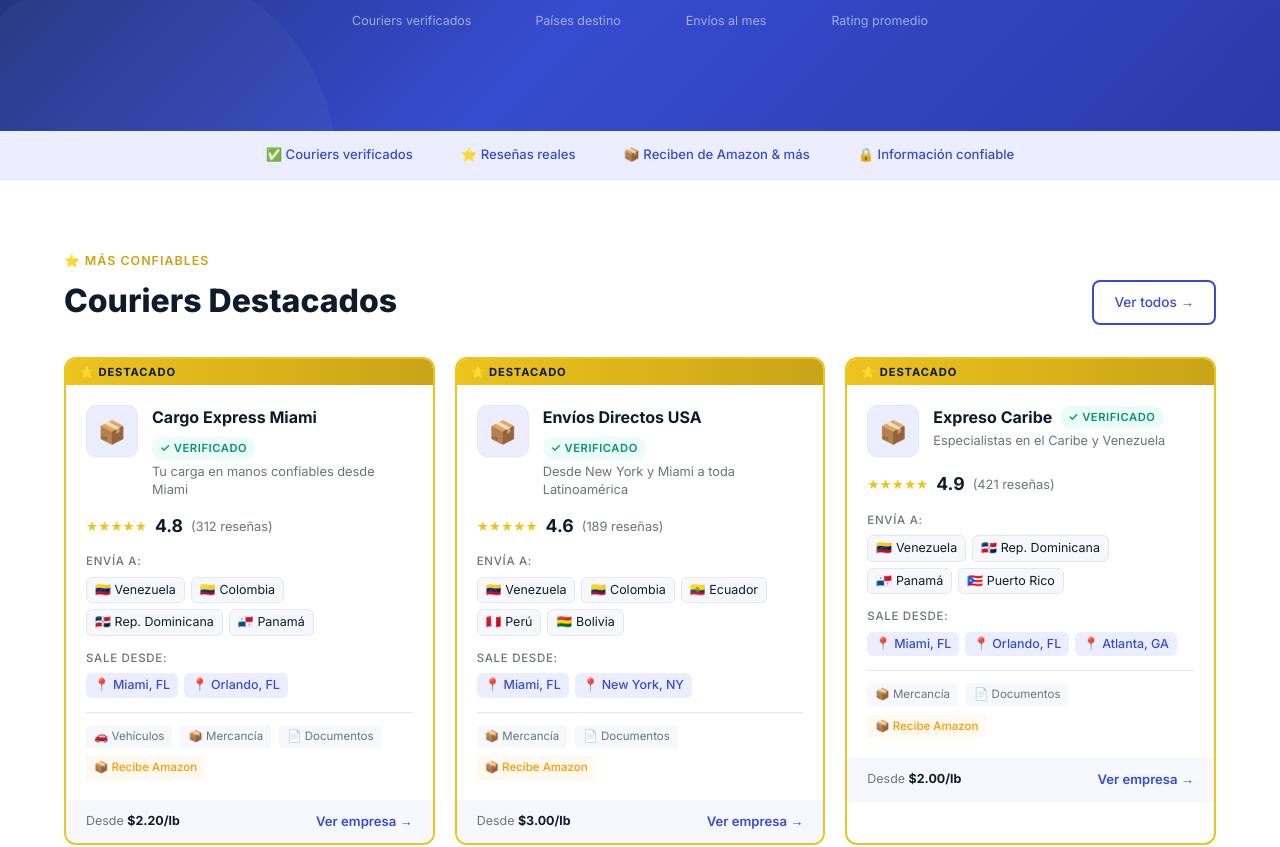
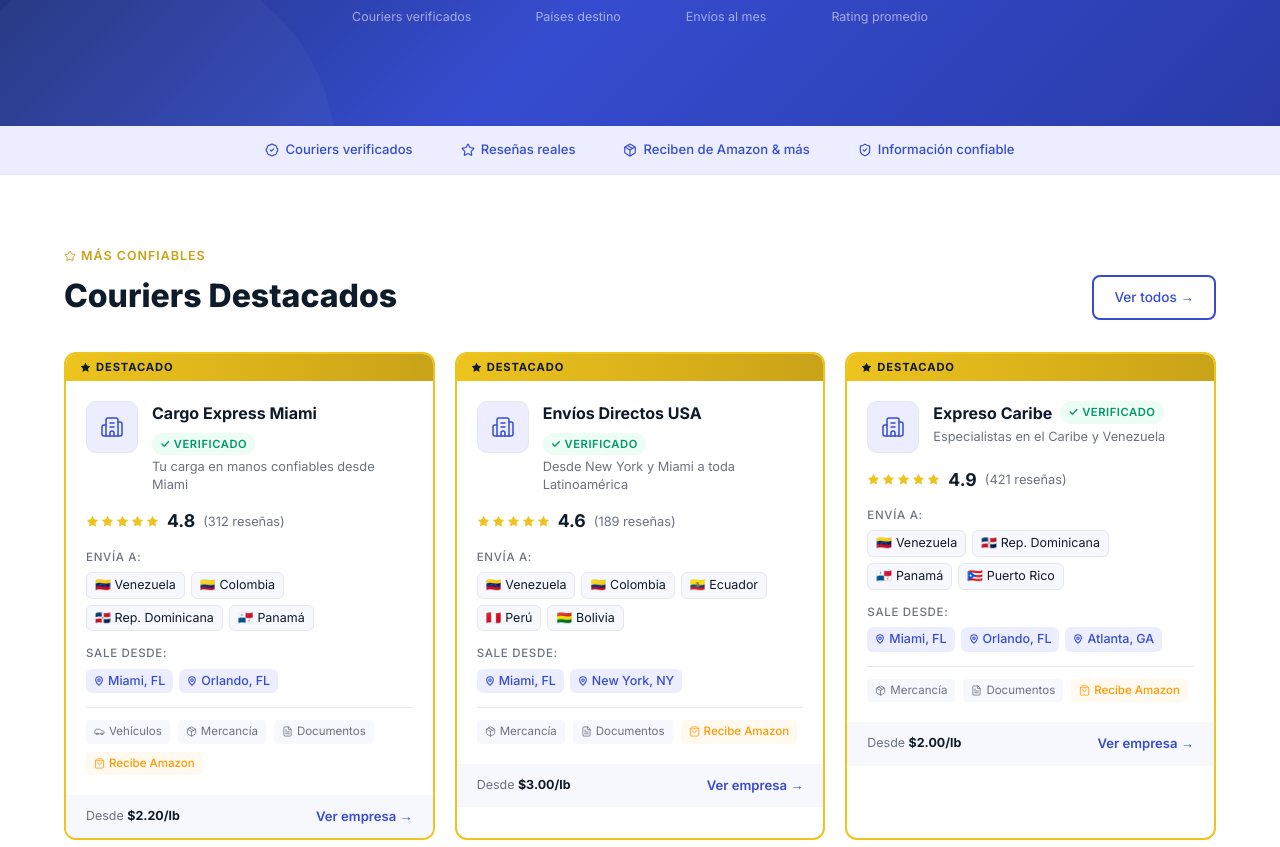
Before and after one commit to EtailReady/envia-latam, a Next.js app: page / in a window 1280 px wide. Shown: the part 706-1553 px from the top of the page. Built offline with nearby package versions, Linux system fonts and the light colour scheme.

Commit message:
feat: lucide-react icons — replace all emojis across homepage, search, marketplace, courier detail, CourierCard

```diff
--- a/app/courier/[slug]/page.tsx
+++ b/app/courier/[slug]/page.tsx
@@ -1,12 +1,15 @@
 import { notFound } from 'next/navigation';
 import Link from 'next/link';
 import { getCourierBySlug, getCountry } from '@/lib/data';
+import { Building2, MessageCircle, Phone, Globe, Mail, MapPin, Package, Star, ChevronLeft } from 'lucide-react';
 
 function Stars({ rating }: { rating: number }) {
   return (
-    <span>{[1,2,3,4,5].map(i => (
-      <span key={i} style={{ color: i <= Math.round(rating) ? '#EDC31D' : '#D1D5DB', fontSize: '1.1rem' }}>★</span>
-    ))}</span>
+    <span style={{ display: 'inline-flex', gap: '3px' }}>
+      {[1,2,3,4,5].map(i => (
+        <Star key={i} size={16} strokeWidth={0} fill={i <= Math.round(rating) ? '#EDC31D' : '#D1D5DB'} />
+      ))}
+    </span>
   );
 }
 
@@ -20,18 +23,18 @@
       {/* Banner / Hero */}
       <div style={{ background: 'linear-gradient(135deg, var(--dark) 0%, var(--brand) 100%)', padding: '40px 0' }}>
         <div className="container">
-          <Link href="/search" style={{ display: 'inline-flex', alignItems: 'center', gap: '6px', color: 'rgba(255,255,255,0.6)', textDecoration: 'none', fontSize: '0.85rem', marginBottom: '20px' }}>
-            ← Volver a resultados
+          <Link href="/search" style={{ display: 'inline-flex', alignItems: 'center', gap: '4px', color: 'rgba(255,255,255,0.6)', textDecoration: 'none', fontSize: '0.85rem', marginBottom: '20px' }}>
+            <ChevronLeft size={15} /> Volver a resultados
           </Link>
           <div style={{ display: 'flex', alignItems: 'flex-start', gap: '20px', flexWrap: 'wrap' }}>
-            <div style={{ width: '80px', height: '80px', borderRadius: '16px', background: 'white', display: 'flex', alignItems: 'center', justifyContent: 'center', fontSize: '2.5rem', flexShrink: 0 }}>
-              📦
+            <div style={{ width: '80px', height: '80px', borderRadius: '16px', background: 'white', display: 'flex', alignItems: 'center', justifyContent: 'center', flexShrink: 0 }}>
+              <Building2 size={36} color="var(--brand)" strokeWidth={1.5} />
             </div>
             <div style={{ flex: 1 }}>
               <div style={{ display: 'flex', alignItems: 'center', gap: '12px', flexWrap: 'wrap', marginBottom: '6px' }}>
                 <h1 style={{ fontSize: 'clamp(1.4rem, 3vw, 2rem)', fontWeight: 800, color: 'white', margin: 0 }}>{courier.name}</h1>
                 {courier.verified && <span className="badge-verified">✓ Verificado</span>}
-                {courier.featured && <span className="badge-featured">⭐ Destacado</span>}
+                {courier.featured && <span className="badge-featured" style={{ display: 'inline-flex', alignItems: 'center', gap: '4px' }}><Star size={11} fill="currentColor" strokeWidth={0} /> Destacado</span>}
               </div>
               <p style={{ color: 'rgba(255,255,255,0.75)', fontSize: '0.95rem', marginBottom: '12px' }}>{courier.tagline}</p>
               <div style={{ display: 'flex', alignItems: 'center', gap: '10px' }}>
@@ -42,13 +45,13 @@
             </div>
             <div style={{ display: 'flex', gap: '10px', flexWrap: 'wrap' }}>
               {courier.whatsapp && (
-                <a href={`https://wa.me/${courier.whatsapp.replace(/\D/g,'')}`} target="_blank" rel="noopener noreferrer" className="btn-accent" style={{ fontSize: '0.85rem' }}>
-                  💬 WhatsApp
+                <a href={`https://wa.me/${courier.whatsapp.replace(/\D/g,'')}`} target="_blank" rel="noopener noreferrer" className="btn-accent" style={{ fontSize: '0.85rem', display: 'inline-flex', alignItems: 'center', gap: '6px' }}>
+                  <MessageCircle size={14} /> WhatsApp
                 </a>
               )}
               {courier.phone && (
-                <a href={`tel:${courier.phone}`} className="btn-outline" style={{ fontSize: '0.85rem', borderColor: 'white', color: 'white', background: 'transparent' }}>
-                  📞 Llamar
+                <a href={`tel:${courier.phone}`} className="btn-outline" style={{ fontSize: '0.85rem', borderColor: 'white', color: 'white', background: 'transparent', display: 'inline-flex', alignItems: 'center', gap: '6px' }}>
+                  <Phone size={14} /> Llamar
                 </a>
               )}
             </div>
@@ -123,8 +126,8 @@
                 <h2 style={{ fontSize: '1.2rem', fontWeight: 700, color: 'var(--dark)', marginBottom: '14px' }}>Tamaños de caja aceptados</h2>
                 <div style={{ display: 'flex', gap: '10px', flexWrap: 'wrap' }}>
                   {courier.boxSizes.map(b => (
-                    <span key={b} style={{ padding: '8px 16px', background: 'var(--bg)', border: '1px solid var(--border)', borderRadius: '8px', fontSize: '0.85rem', fontWeight: 500, color: 'var(--body)' }}>
-                      📦 {b}
+                    <span key={b} style={{ display: 'inline-flex', alignItems: 'center', gap: '6px', padding: '8px 16px', background: 'var(--bg)', border: '1px solid var(--border)', borderRadius: '8px', fontSize: '0.85rem', fontWeight: 500, color: 'var(--body)' }}>
+                      <Package size={13} strokeWidth={1.75} /> {b}
                     </span>
                   ))}
                 </div>
@@ -140,32 +143,32 @@
                 </div>
                 <div style={{ padding: '20px', display: 'flex', flexDirection: 'column', gap: '10px' }}>
                   {courier.whatsapp && (
-                    <a href={`https://wa.me/${courier.whatsapp.replace(/\D/g,'')}`} target="_blank" rel="noopener noreferrer" className="btn-accent" style={{ fontSize: '0.9rem' }}>
-                      💬 Contactar por WhatsApp
+                    <a href={`https://wa.me/${courier.whatsapp.replace(/\D/g,'')}`} target="_blank" rel="noopener noreferrer" className="btn-accent" style={{ fontSize: '0.9rem', display: 'inline-flex', alignItems: 'center', justifyContent: 'center', gap: '6px' }}>
+                      <MessageCircle size={15} /> Contactar por WhatsApp
                     </a>
                   )}
                   {courier.phone && (
-                    <a href={`tel:${courier.phone}`} className="btn-outline" style={{ fontSize: '0.9rem' }}>
-                      📞 {courier.phone}
+                    <a href={`tel:${courier.phone}`} className="btn-outline" style={{ fontSize: '0.9rem', display: 'inline-flex', alignItems: 'center', justifyContent: 'center', gap: '6px' }}>
+                      <Phone size={15} /> {courier.phone}
                     </a>
                   )}
                   {courier.website && (
                     <a href={courier.website} target="_blank" rel="noopener noreferrer" style={{ display: 'flex', alignItems: 'center', justifyContent: 'center', gap: '6px', padding: '10px', background: 'var(--bg)', border: '1px solid var(--border)', borderRadius: '8px', color: 'var(--body)', textDecoration: 'none', fontSize: '0.85rem' }}>
-                      🌐 Visitar sitio web
+                      <Globe size={14} /> Visitar sitio web
                     </a>
                   )}
                   {courier.email && (
                     <a href={`mailto:${courier.email}`} style={{ display: 'flex', alignItems: 'center', justifyContent: 'center', gap: '6px', padding: '10px', background: 'var(--bg)', border: '1px solid var(--border)', borderRadius: '8px', color: 'var(--body)', textDecoration: 'none', fontSize: '0.85rem' }}>
-                      ✉️ {courier.email}
+                      <Mail size={14} /> {courier.email}
                     </a>
                   )}
                 </div>
                 <div style={{ padding: '16px 20px', borderTop: '1px solid var(--border)', background: 'var(--bg)' }}>
-                  <div style={{ fontSize: '0.75rem', color: 'var(--muted)', marginBottom: '6px', fontWeight: 500 }}>📍 Dirección</div>
+                  <div style={{ display: 'flex', alignItems: 'center', gap: '5px', fontSize: '0.75rem', color: 'var(--muted)', marginBottom: '6px', fontWeight: 500 }}><MapPin size={12} /> Dirección</div>
                   <div style={{ fontSize: '0.82rem', color: 'var(--body)', lineHeight: 1.5 }}>{courier.address}</div>
                 </div>
                 <div style={{ padding: '16px 20px', borderTop: '1px solid var(--border)', background: 'var(--bg)' }}>
-                  <div style={{ fontSize: '0.75rem', color: 'var(--muted)', fontWeight: 500, marginBottom: '8px' }}>📦 Acepta de</div>
+                  <div style={{ display: 'flex', alignItems: 'center', gap: '5px', fontSize: '0.75rem', color: 'var(--muted)', fontWeight: 500, marginBottom: '8px' }}><Package size={12} /> Acepta de</div>
                   <div style={{ display: 'flex', flexWrap: 'wrap', gap: '6px' }}>
                     {courier.services.filter(s => s.toLowerCase().includes('recibe')).map(s => (
                       <span key={s} style={{ fontSize: '0.72rem', padding: '3px 8px', background: 'var(--brand-light)', color: 'var(--brand)', border: '1px solid var(--border)', borderRadius: '6px', fontWeight: 500 }}>{s}</span>
--- a/app/page.tsx
+++ b/app/page.tsx
@@ -2,6 +2,7 @@
 import SearchBar from '@/components/SearchBar';
 import CourierCard from '@/components/CourierCard';
 import { getFeaturedCouriers, COUNTRIES, BOX_SIZES, AFFILIATES } from '@/lib/data';
+import { Plane, BadgeCheck, Star, Package, ShieldCheck, Search, Phone, Home, ShoppingCart, ShoppingBag, PackagePlus, PackageCheck, Boxes } from 'lucide-react';
 
 export default function HomePage() {
   const featured = getFeaturedCouriers();
@@ -16,7 +17,7 @@
 
         <div className="container" style={{ textAlign: 'center', position: 'relative', zIndex: 1 }}>
           <div style={{ display: 'inline-flex', alignItems: 'center', gap: '8px', background: 'rgba(237,195,29,0.15)', border: '1px solid rgba(237,195,29,0.3)', borderRadius: '20px', padding: '6px 16px', marginBottom: '28px' }}>
-            <span>✈️</span>
+            <Plane size={14} color="#F5DC6C" />
             <span style={{ fontSize: '0.8rem', color: '#F5DC6C', fontWeight: 500 }}>El directorio #1 de couriers USA → Latinoamérica</span>
           </div>
 
@@ -52,10 +53,17 @@
       </section>
 
       {/* ── TRUST BAR ── */}
-      <div style={{ background: 'var(--brand-light)', borderBottom: '1px solid #DBEAFE', padding: '14px 0' }}>
+      <div style={{ background: 'var(--brand-light)', borderBottom: '1px solid var(--border)', padding: '14px 0' }}>
         <div className="container" style={{ display: 'flex', justifyContent: 'center', gap: 'clamp(16px,4vw,48px)', flexWrap: 'wrap', alignItems: 'center' }}>
-          {['✅ Couriers verificados', '⭐ Reseñas reales', '📦 Reciben de Amazon & más', '🔒 Información confiable'].map(t => (
-            <span key={t} style={{ fontSize: '0.82rem', color: 'var(--brand)', fontWeight: 500 }}>{t}</span>
+          {([
+            { Icon: BadgeCheck, label: 'Couriers verificados' },
+            { Icon: Star,       label: 'Reseñas reales' },
+            { Icon: Package,    label: 'Reciben de Amazon & más' },
+            { Icon: ShieldCheck,label: 'Información confiable' },
+          ] as const).map(({ Icon, label }) => (
+            <span key={label} style={{ display: 'inline-flex', alignItems: 'center', gap: '6px', fontSize: '0.82rem', color: 'var(--brand)', fontWeight: 500 }}>
+              <Icon size={14} /> {label}
+            </span>
           ))}
         </div>
       </div>
@@ -65,7 +73,7 @@
         <div className="container">
           <div style={{ display: 'flex', justifyContent: 'space-between', alignItems: 'flex-end', marginBottom: '32px', flexWrap: 'wrap', gap: '12px' }}>
             <div>
-              <div style={{ fontSize: '0.78rem', fontWeight: 600, color: 'var(--accent-dark)', textTransform: 'uppercase', letterSpacing: '0.08em', marginBottom: '6px' }}>⭐ Más confiables</div>
+              <div style={{ display: 'flex', alignItems: 'center', gap: '5px', fontSize: '0.78rem', fontWeight: 600, color: 'var(--accent-dark)', textTransform: 'uppercase', letterSpacing: '0.08em', marginBottom: '6px' }}><Star size={12} /> Más confiables</div>
               <h2 style={{ fontSize: 'clamp(1.5rem, 3vw, 2rem)', fontWeight: 800, color: 'var(--dark)', margin: 0 }}>Couriers Destacados</h2>
             </div>
             <Link href="/search" className="btn-outline" style={{ fontSize: '0.85rem' }}>Ver todos →</Link>
@@ -103,15 +111,15 @@
             <p style={{ color: 'var(--muted)', fontSize: '0.95rem' }}>Encontrar un courier confiable nunca fue tan fácil</p>
           </div>
           <div style={{ display: 'grid', gridTemplateColumns: 'repeat(auto-fit, minmax(220px, 1fr))', gap: '32px' }}>
-            {[
-              { step: '1', icon: '🔍', title: 'Busca tu ruta', desc: 'Ingresa desde qué ciudad y a qué país quieres enviar. Te mostramos todos los couriers disponibles.' },
-              { step: '2', icon: '⭐', title: 'Compara y elige', desc: 'Lee reseñas reales, compara tarifas y elige el courier que más te conviene.' },
-              { step: '3', icon: '📦', title: 'Contacta directo', desc: 'Comunícate directamente con el courier por WhatsApp, teléfono o email. Sin intermediarios.' },
-              { step: '4', icon: '🏠', title: 'Tu familia recibe', desc: 'Tu paquete llega a manos de quien más quieres, donde sea que estén.' },
-            ].map(s => (
+            {([
+              { step: '1', Icon: Search,  title: 'Busca tu ruta',     desc: 'Ingresa desde qué ciudad y a qué país quieres enviar. Te mostramos todos los couriers disponibles.' },
+              { step: '2', Icon: Star,    title: 'Compara y elige',   desc: 'Lee reseñas reales, compara tarifas y elige el courier que más te conviene.' },
+              { step: '3', Icon: Phone,   title: 'Contacta directo',  desc: 'Comunícate directamente con el courier por WhatsApp, teléfono o email. Sin intermediarios.' },
+              { step: '4', Icon: Home,    title: 'Tu familia recibe', desc: 'Tu paquete llega a manos de quien más quieres, donde sea que estén.' },
+            ] as const).map(s => (
               <div key={s.step} style={{ textAlign: 'center' }}>
-                <div style={{ width: '64px', height: '64px', borderRadius: '50%', background: 'var(--brand-light)', display: 'flex', alignItems: 'center', justifyContent: 'center', margin: '0 auto 16px', fontSize: '1.8rem' }}>
-                  {s.icon}
+                <div style={{ width: '64px', height: '64px', borderRadius: '50%', background: 'var(--brand-light)', display: 'flex', alignItems: 'center', justifyContent: 'center', margin: '0 auto 16px' }}>
+                  <s.Icon size={26} color="var(--brand)" strokeWidth={1.75} />
                 </div>
                 <div style={{ fontSize: '0.72rem', fontWeight: 700, color: 'var(--brand)', marginBottom: '6px', letterSpacing: '0.1em' }}>PASO {s.step}</div>
                 <h3 style={{ fontSize: '1rem', fontWeight: 700, color: 'var(--dark)', marginBottom: '8px' }}>{s.title}</h3>
@@ -126,7 +134,8 @@
       <section className="section" style={{ background: 'linear-gradient(135deg, #0D1B2A, #364CD0)' }}>
         <div className="container" style={{ textAlign: 'center' }}>
           <div style={{ display: 'inline-flex', alignItems: 'center', gap: '8px', background: 'rgba(237,195,29,0.15)', border: '1px solid rgba(237,195,29,0.3)', borderRadius: '20px', padding: '6px 16px', marginBottom: '24px' }}>
-            <span style={{ fontSize: '0.8rem', color: '#F5DC6C', fontWeight: 500 }}>🛒 Compra en USA, envía a Latinoamérica</span>
+            <ShoppingCart size={14} color="#F5DC6C" />
+            <span style={{ fontSize: '0.8rem', color: '#F5DC6C', fontWeight: 500 }}>Compra en USA, envía a Latinoamérica</span>
           </div>
           <h2 style={{ fontSize: 'clamp(1.5rem, 3vw, 2.2rem)', fontWeight: 800, color: 'white', marginBottom: '12px' }}>
             Compra online y envía con tu courier
@@ -137,7 +146,9 @@
           <div style={{ display: 'grid', gridTemplateColumns: 'repeat(auto-fill, minmax(160px, 1fr))', gap: '12px', maxWidth: '800px', margin: '0 auto 32px' }}>
             {AFFILIATES.map(a => (
               <Link key={a.name} href={a.url} target="_blank" rel="noopener noreferrer" className="affiliate-dark-card">
-                <div style={{ fontSize: '2rem', marginBottom: '8px' }}>{a.icon}</div>
+                <div style={{ width: '40px', height: '40px', borderRadius: '10px', background: a.color, display: 'flex', alignItems: 'center', justifyContent: 'center', marginBottom: '10px' }}>
+                  <ShoppingBag size={18} color="white" strokeWidth={2} />
+                </div>
                 <div style={{ fontSize: '0.9rem', fontWeight: 700, color: 'white', marginBottom: '4px' }}>{a.name}</div>
                 <div style={{ fontSize: '0.75rem', color: 'rgba(255,255,255,0.55)' }}>{a.desc}</div>
               </Link>
@@ -157,7 +168,9 @@
           <div style={{ display: 'grid', gridTemplateColumns: 'repeat(auto-fit, minmax(200px, 1fr))', gap: '16px' }}>
             {BOX_SIZES.map((b, i) => (
               <div key={b.size} style={{ background: 'white', border: '1px solid var(--border)', borderRadius: '12px', padding: '24px', textAlign: 'center' }}>
-                <div style={{ fontSize: '2.5rem', marginBottom: '12px' }}>{(['📦','📫','🗃️','📬'] as const)[i]}</div>
+                <div style={{ display: 'flex', justifyContent: 'center', marginBottom: '12px' }}>
+                  {([<Package size={36} strokeWidth={1.5} />, <PackagePlus size={36} strokeWidth={1.5} />, <PackageCheck size={36} strokeWidth={1.5} />, <Boxes size={36} strokeWidth={1.5} />] as const)[i]}
+                </div>
                 <div style={{ fontSize: '1rem', fontWeight: 700, color: 'var(--dark)', marginBottom: '4px' }}>{b.size}</div>
                 <div style={{ fontSize: '0.78rem', color: 'var(--brand)', fontWeight: 500, marginBottom: '8px' }}>{b.dimensions}</div>
                 <div style={{ fontSize: '0.78rem', color: 'var(--muted)', marginBottom: '4px' }}>Hasta {b.maxWeight}</div>
--- a/app/search/page.tsx
+++ b/app/search/page.tsx
@@ -1,6 +1,7 @@
 import { searchCouriers, getCountry, COUNTRIES, FROM_CITIES } from '@/lib/data';
 import CourierCard from '@/components/CourierCard';
 import SearchBar from '@/components/SearchBar';
+import { Search } from 'lucide-react';
 
 export default async function SearchPage({ searchParams }: { searchParams: Promise<{ from?: string; to?: string }> }) {
   const { from: rawFrom, to: rawTo } = await searchParams;
@@ -38,7 +39,7 @@
         <div className="container">
           {results.length === 0 ? (
             <div style={{ textAlign: 'center', padding: '80px 0' }}>
-              <div style={{ fontSize: '3rem', marginBottom: '16px' }}>🔍</div>
+              <div style={{ display: 'flex', justifyContent: 'center', marginBottom: '16px' }}><Search size={48} color="var(--muted)" strokeWidth={1.25} /></div>
               <h2 style={{ fontSize: '1.4rem', fontWeight: 700, color: 'var(--dark)', marginBottom: '8px' }}>No encontramos couriers</h2>
               <p style={{ color: 'var(--muted)', marginBottom: '24px' }}>Intenta con otra ciudad o destino, o busca todos los couriers disponibles.</p>
               <a href="/search" className="btn-primary">Ver todos los couriers</a>
--- a/components/CourierCard.tsx
+++ b/components/CourierCard.tsx
@@ -1,11 +1,13 @@
+'use client';
 import Link from 'next/link';
+import { Building2, MapPin, Star, Car, Package, FileText, ShoppingBag } from 'lucide-react';
 import { type Courier, getCountry } from '@/lib/data';
 
 function Stars({ rating }: { rating: number }) {
   return (
-    <span className="stars">
+    <span style={{ display: 'inline-flex', gap: '2px' }}>
       {[1,2,3,4,5].map(i => (
-        <span key={i} style={{ color: i <= Math.round(rating) ? '#EDC31D' : '#D1D5DB' }}>★</span>
+        <Star key={i} size={13} strokeWidth={0} fill={i <= Math.round(rating) ? '#EDC31D' : '#D1D5DB'} />
       ))}
     </span>
   );
@@ -16,8 +18,8 @@
     <Link href={`/courier/${courier.slug}`} className={`courier-card${courier.featured ? ' featured' : ''}`}>
       {/* Featured banner */}
       {courier.featured && (
-        <div style={{ background: 'linear-gradient(90deg, #EDC31D, #C9A318)', padding: '5px 14px', fontSize: '0.7rem', fontWeight: 700, color: 'var(--dark)', letterSpacing: '0.08em', textTransform: 'uppercase' }}>
-          ⭐ Destacado
+        <div style={{ background: 'linear-gradient(90deg, #EDC31D, #C9A318)', padding: '5px 14px', fontSize: '0.7rem', fontWeight: 700, color: 'var(--dark)', letterSpacing: '0.08em', textTransform: 'uppercase', display: 'flex', alignItems: 'center', gap: '5px' }}>
+          <Star size={11} fill="var(--dark)" strokeWidth={0} /> Destacado
         </div>
       )}
 
@@ -28,9 +30,9 @@
           <div style={{
             width: '52px', height: '52px', borderRadius: '10px', flexShrink: 0,
             background: 'var(--brand-light)', display: 'flex', alignItems: 'center', justifyContent: 'center',
-            fontSize: '1.4rem', border: '1px solid var(--border)',
+            border: '1px solid var(--border)',
           }}>
-            📦
+            <Building2 size={24} color="var(--brand)" strokeWidth={1.5} />
           </div>
           <div style={{ flex: 1, minWidth: 0 }}>
             <div style={{ display: 'flex', alignItems: 'center', gap: '8px', flexWrap: 'wrap', marginBottom: '3px' }}>
@@ -74,8 +76,8 @@
           <div style={{ fontSize: '0.72rem', color: 'var(--muted)', fontWeight: 500, marginBottom: '6px', textTransform: 'uppercase', letterSpacing: '0.06em' }}>Sale desde:</div>
           <div style={{ display: 'flex', flexWrap: 'wrap', gap: '6px' }}>
             {courier.fromCities.map(city => (
-              <span key={city} style={{ background: 'var(--brand-light)', color: 'var(--brand)', borderRadius: '6px', padding: '3px 8px', fontSize: '0.78rem', fontWeight: 500 }}>
-                📍 {city}
+              <span key={city} style={{ display: 'inline-flex', alignItems: 'center', gap: '4px', background: 'var(--brand-light)', color: 'var(--brand)', borderRadius: '6px', padding: '3px 8px', fontSize: '0.78rem', fontWeight: 500 }}>
+                <MapPin size={10} strokeWidth={2.5} /> {city}
               </span>
             ))}
           </div>
@@ -83,11 +85,11 @@
 
         {/* Services row */}
         <div style={{ display: 'flex', gap: '8px', flexWrap: 'wrap', paddingTop: '12px', borderTop: '1px solid var(--border)' }}>
-          {courier.acceptsVehicles    && <span style={{ fontSize: '0.72rem', color: 'var(--muted)', background: 'var(--bg)', padding: '3px 8px', borderRadius: '4px' }}>🚗 Vehículos</span>}
-          {courier.acceptsMerchandise && <span style={{ fontSize: '0.72rem', color: 'var(--muted)', background: 'var(--bg)', padding: '3px 8px', borderRadius: '4px' }}>📦 Mercancía</span>}
-          {courier.acceptsDocuments   && <span style={{ fontSize: '0.72rem', color: 'var(--muted)', background: 'var(--bg)', padding: '3px 8px', borderRadius: '4px' }}>📄 Documentos</span>}
+          {courier.acceptsVehicles    && <span style={{ display: 'inline-flex', alignItems: 'center', gap: '4px', fontSize: '0.72rem', color: 'var(--muted)', background: 'var(--bg)', padding: '3px 8px', borderRadius: '4px' }}><Car size={11} strokeWidth={1.75} /> Vehículos</span>}
+          {courier.acceptsMerchandise && <span style={{ display: 'inline-flex', alignItems: 'center', gap: '4px', fontSize: '0.72rem', color: 'var(--muted)', background: 'var(--bg)', padding: '3px 8px', borderRadius: '4px' }}><Package size={11} strokeWidth={1.75} /> Mercancía</span>}
+          {courier.acceptsDocuments   && <span style={{ display: 'inline-flex', alignItems: 'center', gap: '4px', fontSize: '0.72rem', color: 'var(--muted)', background: 'var(--bg)', padding: '3px 8px', borderRadius: '4px' }}><FileText size={11} strokeWidth={1.75} /> Documentos</span>}
           {courier.services.some(s => s.toLowerCase().includes('amazon')) && (
-            <span style={{ fontSize: '0.72rem', color: '#FF9900', background: '#FFF9F0', padding: '3px 8px', borderRadius: '4px', fontWeight: 500 }}>📦 Recibe Amazon</span>
+            <span style={{ display: 'inline-flex', alignItems: 'center', gap: '4px', fontSize: '0.72rem', color: '#FF9900', background: '#FFF9F0', padding: '3px 8px', borderRadius: '4px', fontWeight: 500 }}><ShoppingBag size={11} strokeWidth={1.75} /> Recibe Amazon</span>
           )}
         </div>
       </div>
--- a/package.json
+++ b/package.json
@@ -9,6 +9,7 @@
     "lint": "eslint"
   },
   "dependencies": {
+    "lucide-react": "^0.575.0",
     "next": "16.1.6",
     "react": "19.2.3",
     "react-dom": "19.2.3"
```
Also changed, not shown: app/marketplace/page.tsx (+14 -11 lines), lib/data.ts (+6 -6 lines), 1 other file (tests, documents, lock files or other folders).
